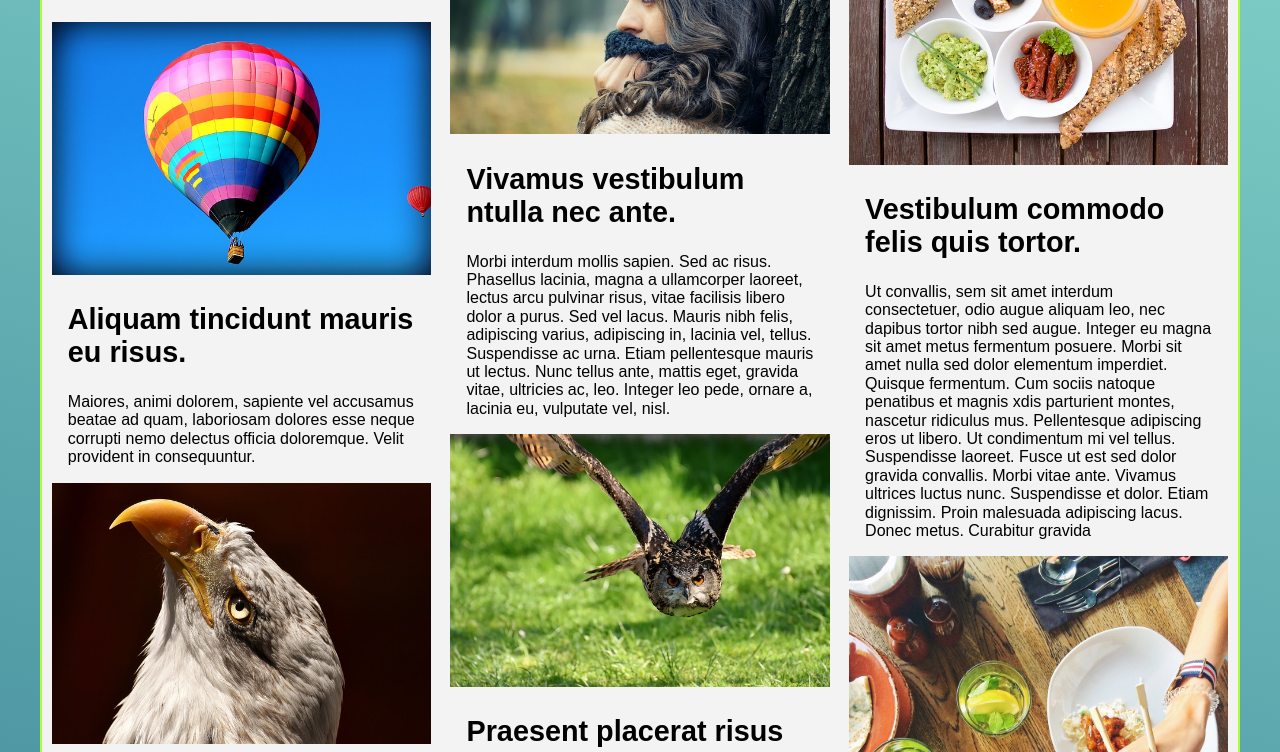
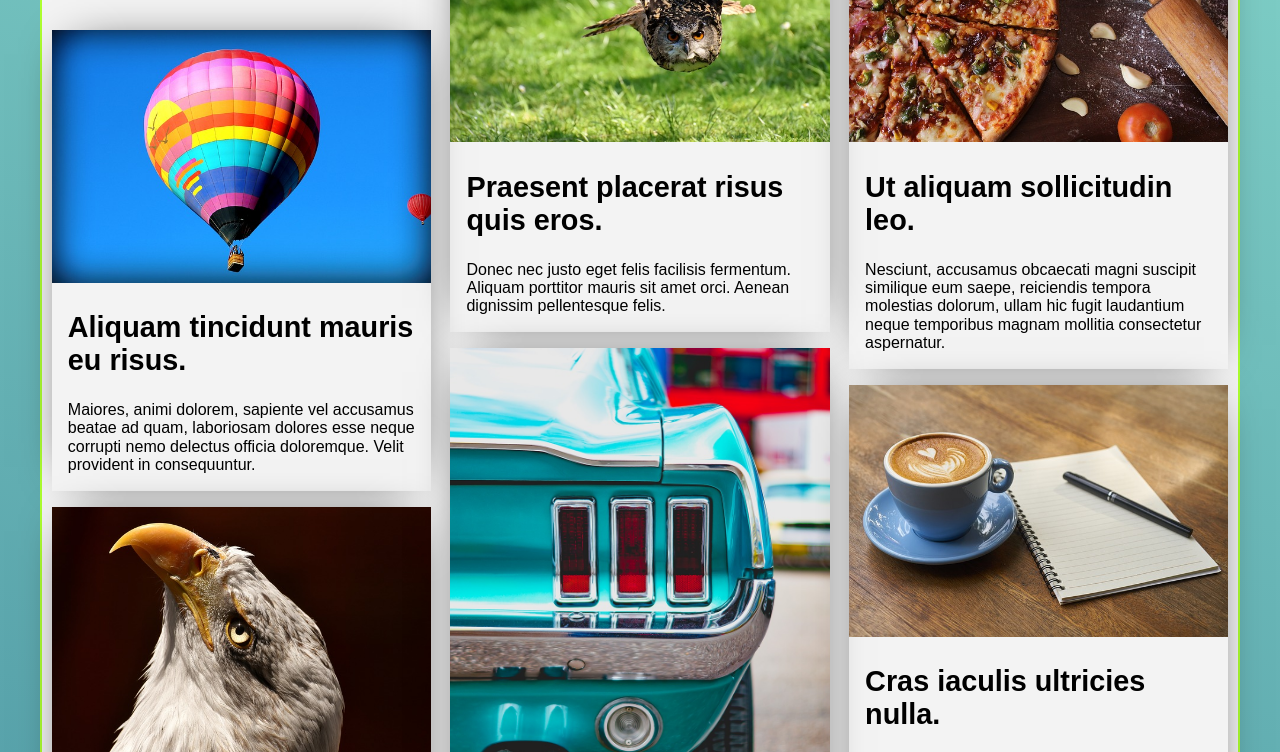
Before and after one commit to jcarlosj/CSSGrid-Flexbox-6d-Diseno-Masonry-U-JPdTV, a plain HTML site: page index.html in a window 1280 px wide. Shown: the part 120-872 px from the top of the page. Drawn offline with nearby package versions, Linux system fonts and the light colour scheme; a web font is replaced by a local one.

Commit message:
[+] Styles: Cards Entradas (Sombras, Márgenes)

```diff
--- a/css/styles.css
+++ b/css/styles.css
@@ -39,7 +39,11 @@ h2 {
     flex-direction: column;
     flex-wrap: wrap;
 }
-
+.entry {
+    -webkit-box-shadow: 0px 0px 48px -24px rgba(0,0,0,1);
+    -moz-box-shadow: 0px 0px 48px -24px rgba(0,0,0,1);
+    box-shadow: 0px 0px 48px -24px rgba(0,0,0,1);
+}
 .entry .outstanding-image {
     max-width: 100%;                /* Imagen responsiva obligatorio */
 }
@@ -51,10 +55,10 @@ h2 {
     .entries {
         border: 2px solid blue;
         box-sizing: border-box;
-        max-height: 4400px;     /* Alto obligatorio */
+        max-height: 4300px;     /* Alto obligatorio */
     }
     .entry {
-        margin: 0 auto;
+        margin: .5rem auto;
         width: calc( 50% - 1rem ); /* Ancho de cada entrada obligatorio */
     }
 }
@@ -63,7 +67,7 @@ h2 {
     .entries {
         border: 2px solid greenyellow;
         box-sizing: border-box;
-        max-height: 2500px;     /* Alto obligatorio */
+        max-height: 3000px;     /* Alto obligatorio */
     }
     .entry {
         width: calc( 33.3% - 1.2rem ); /* Ancho de cada entrada obligatorio */
```
